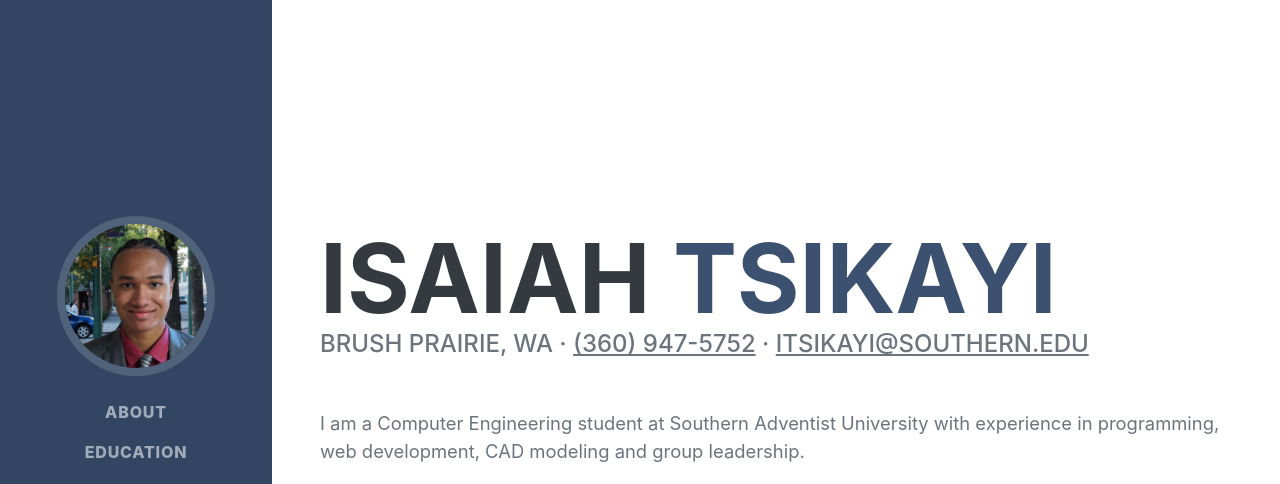
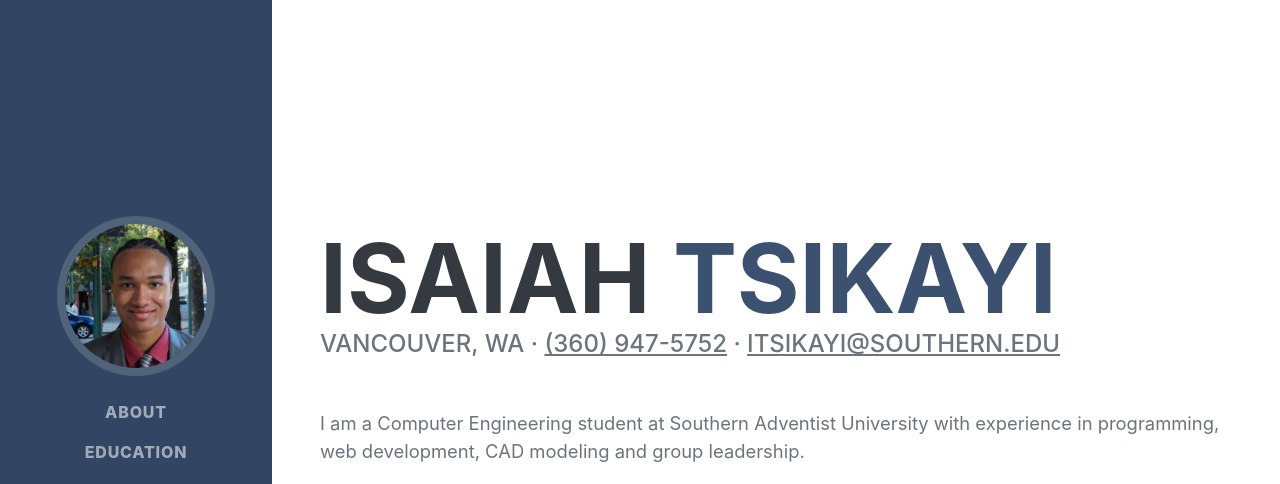
Before and after one commit to IsaiahSJT/Portfolio-Site, a plain HTML site: page index.html in a window 1280 px wide. Shown: the top 484 px of the page. Drawn offline with nearby package versions, Linux system fonts and the light colour scheme; a web font is replaced by a local one.

Commit message:
updated text

```diff
--- a/index.html
+++ b/index.html
@@ -42,7 +42,7 @@
                         <span class="text-primary">Tsikayi</span>
                     </h1>
                     <div class="subheading mb-5">
-                        Brush Prairie, WA ·
+                        Vancouver, WA ·
                         <a href="tel:3609475752">(360) 947-5752</a> ·
                         <a href="mailto:itsikayi@southern.edu">itsikayi@southern.edu</a>
                     </div>
```
